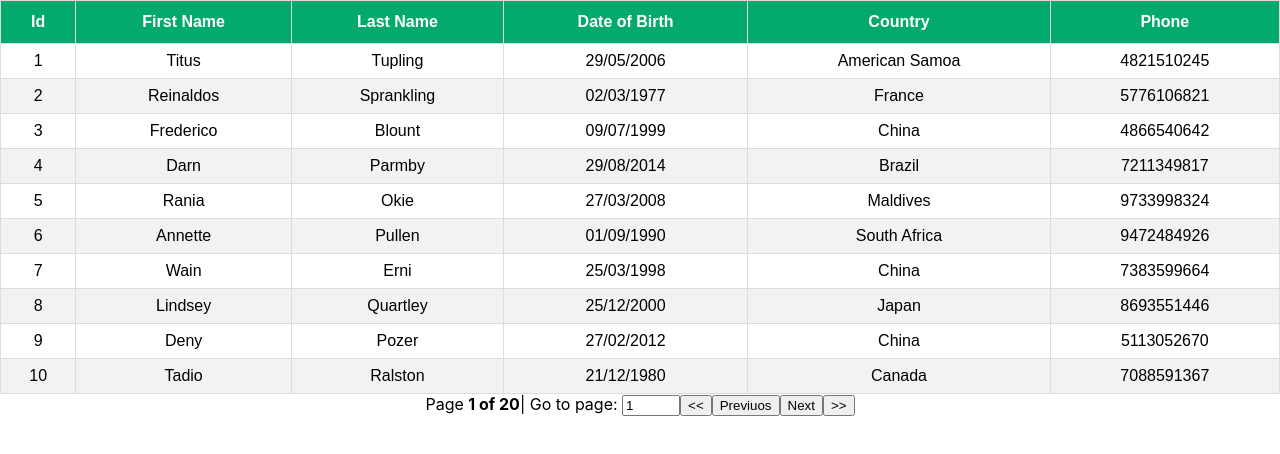
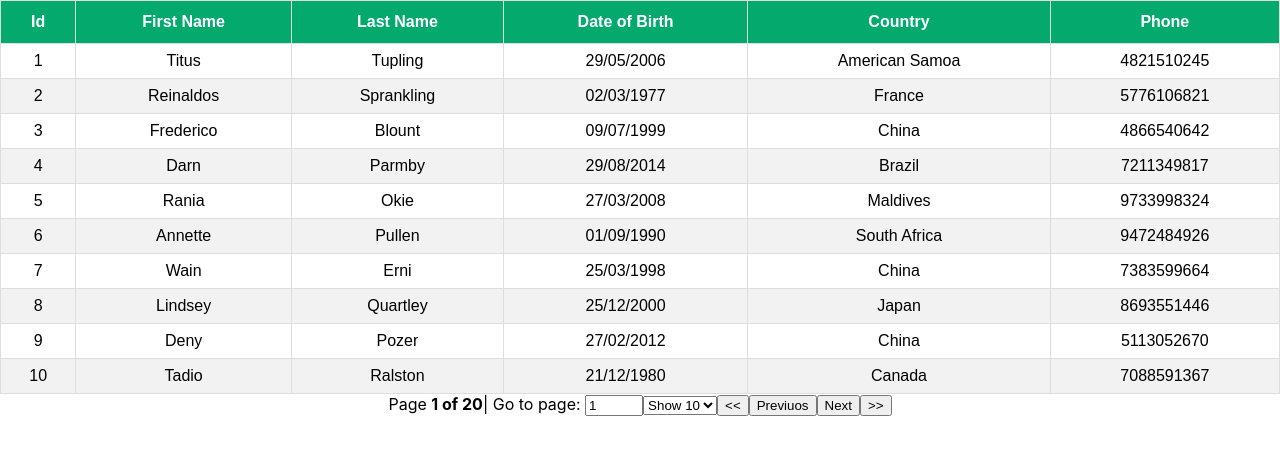
Before and after one commit to Monakhrsn/react-table, a React (Create React App) app: page / in a window 1280 px wide. Shown: the top 454 px of the page. Built offline with nearby package versions, Linux system fonts and the light colour scheme.

Commit message:
fix page size dropdown, user can choose the size of the page

```diff
--- a/src/components/paginationTable.tsx
+++ b/src/components/paginationTable.tsx
@@ -20,6 +20,7 @@ export const PaginationTable = () => {
     pageOptions,
     gotoPage,
     pageCount,
+    setPageSize,
     state,
     prepareRow,
   } = useTable<object>(
@@ -30,7 +31,7 @@ export const PaginationTable = () => {
     usePagination
   );
 
-  const {pageIndex} = state
+  const { pageIndex, pageSize } = state;
 
   return (
     <>
@@ -67,20 +68,47 @@ export const PaginationTable = () => {
           </strong>
         </span>
         <span>
-              | Go to page: {' '}
-              <input type="number" defaultValue={pageIndex + 1}
-                onChange={e => {
-                    const pageNumber = e.target.value ? Number(e.target.value) - 1 : 0
-                    gotoPage(pageNumber)
+          | Go to page:{' '}
+          <input
+            type='number'
+            defaultValue={pageIndex + 1}
+            onChange={(e) => {
+              const pageNumber = e.target.value
+                ? Number(e.target.value) - 1
+                : 0;
+              gotoPage(pageNumber);
             }}
-                style={{width: '50px'}}
+            style={{ width: '50px' }}
           />
         </span>
-          <button onClick={() => gotoPage(0)} disabled= {!nextPage ? !canPreviuosPage : canPreviuosPage}>{'<<'}</button>
-        <button onClick={() => previousPage()} disabled={!nextPage ? !canPreviuosPage : canPreviuosPage}>Previuos</button>
-        <button onClick={() => nextPage()} disabled={!canNextPage}>Next</button>
-        <button onClick={() => gotoPage(pageCount - 1)} disabled= {!canNextPage}>{'>>'}</button>
-
+        <select
+          value={pageSize}
+          onChange={(e) => setPageSize(Number(e.target.value))}
+        >
+          {[10, 25, 50].map((pageSize) => (
+            <option key={pageSize} value={pageSize}>
+              Show {pageSize}
+            </option>
+          ))}
+        </select>
+        <button
+          onClick={() => gotoPage(0)}
+          disabled={!nextPage ? !canPreviuosPage : canPreviuosPage}
+        >
+          {'<<'}
+        </button>
+        <button
+          onClick={() => previousPage()}
+          disabled={!nextPage ? !canPreviuosPage : canPreviuosPage}
+        >
+          Previuos
+        </button>
+        <button onClick={() => nextPage()} disabled={!canNextPage}>
+          Next
+        </button>
+        <button onClick={() => gotoPage(pageCount - 1)} disabled={!canNextPage}>
+          {'>>'}
+        </button>
       </div>
     </>
   );
```
Lines whose indentation alone changed are shown as unchanged.
